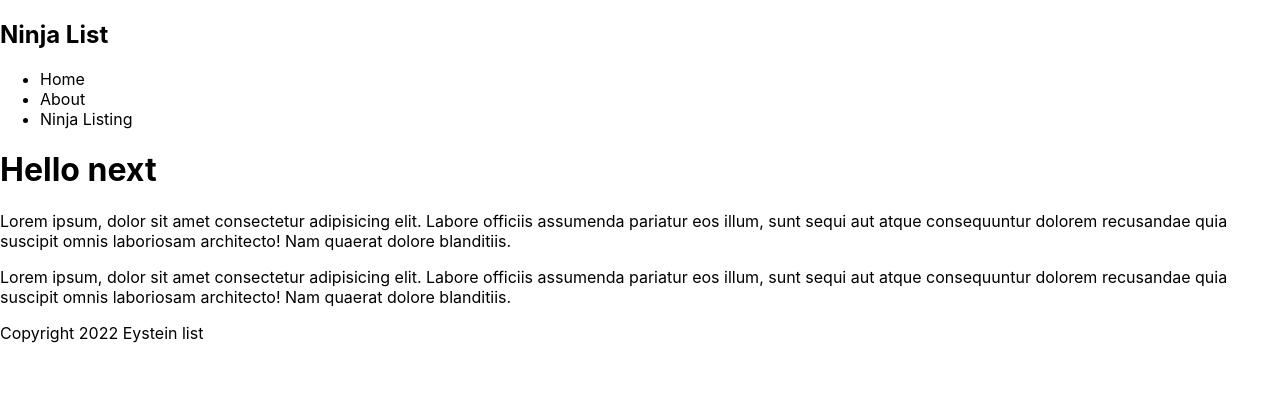
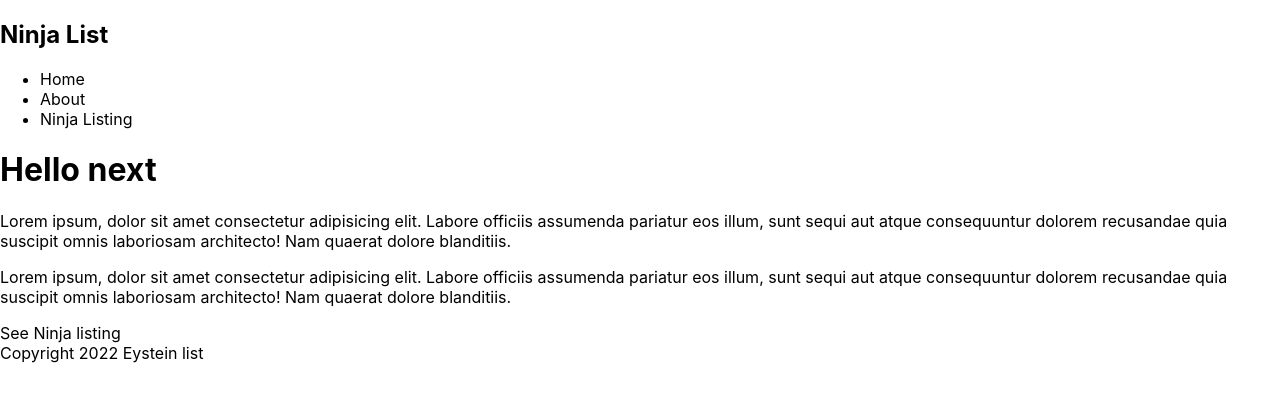
Before and after one commit to eystein/ninja-list, a Next.js app: page / in a window 1280 px wide. Shown: the top 402 px of the page. Built offline with nearby package versions, Linux system fonts and the light colour scheme.

Commit message:
Lesson 4: add links

```diff
--- a/comps/Navbar.js
+++ b/comps/Navbar.js
@@ -1,3 +1,5 @@
+import Link from "next/link";
+
 const Navbar = () => {
 	return (
 		<nav>
@@ -5,9 +7,9 @@
 				<h1>Ninja List</h1>
 			</div>
 			<ul>
-				<li><a>Home</a></li>
-				<li><a>About</a></li>
-				<li><a>Ninja Listing</a></li>
+				<li><Link href="/"><a>Home</a></Link></li>
+				<li><Link href="/about"><a>About</a></Link></li>
+				<li><Link href="/ninjas"><a>Ninja Listing</a></Link></li>
 			</ul>
 		</nav>
 	 );
--- a/pages/index.js
+++ b/pages/index.js
@@ -3,6 +3,7 @@
 import Footer from '../comps/Footer'
 import Navbar from '../comps/Navbar'
 import styles from '../styles/Home.module.css'
+import Link from 'next/link'
 
 export default function Home() {
   return (
@@ -11,6 +12,9 @@
 			<h1>Hello next</h1>
 			<p>Lorem ipsum, dolor sit amet consectetur adipisicing elit. Labore officiis assumenda pariatur eos illum, sunt sequi aut atque consequuntur dolorem recusandae quia suscipit omnis laboriosam architecto! Nam quaerat dolore blanditiis.</p>
 			<p>Lorem ipsum, dolor sit amet consectetur adipisicing elit. Labore officiis assumenda pariatur eos illum, sunt sequi aut atque consequuntur dolorem recusandae quia suscipit omnis laboriosam architecto! Nam quaerat dolore blanditiis.</p>
+			<Link href="/ninjas">
+				<a>See Ninja listing</a>
+			</Link>
 			<Footer />
 		</>
   )
```
